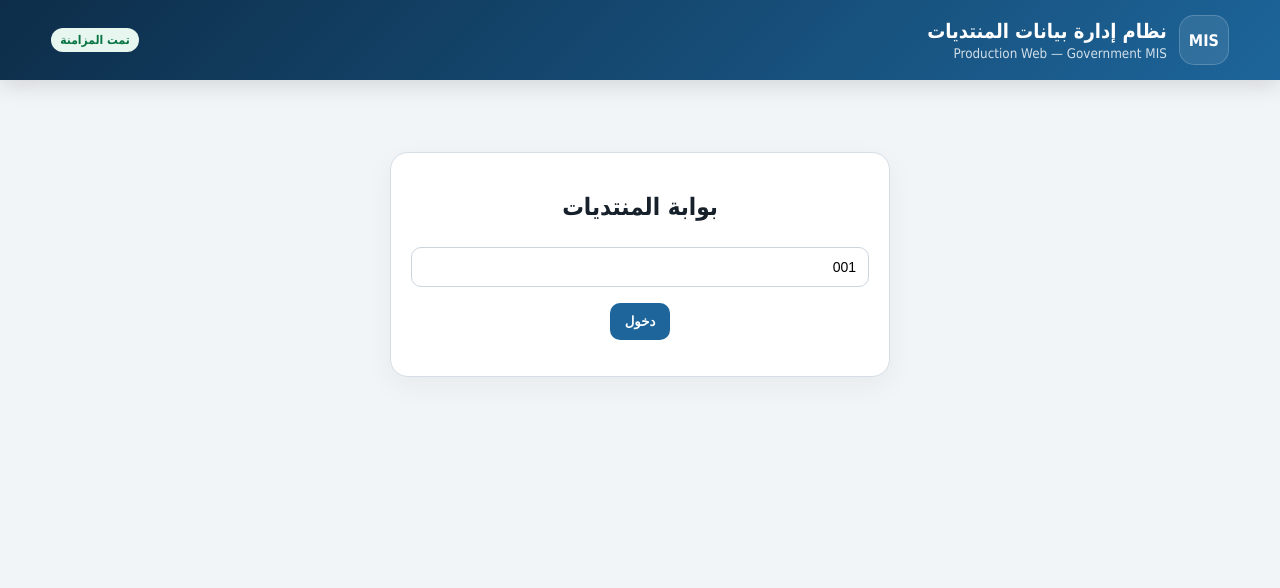
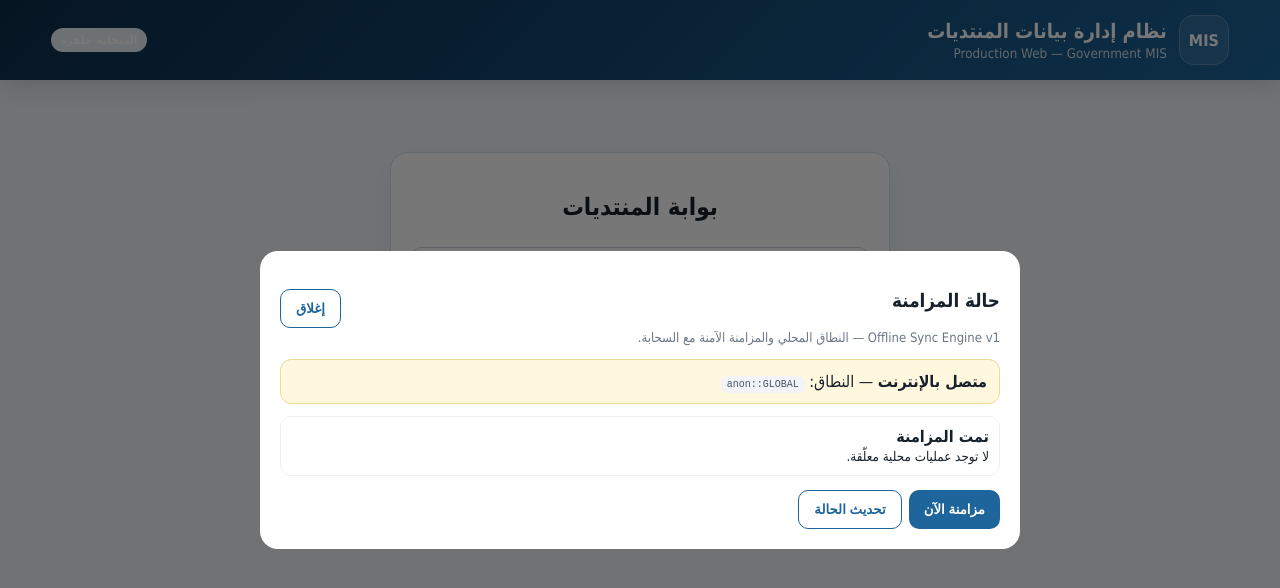
Before and after one commit to kingAbdulla/DominoMajlisPRO, a plain HTML site: page forum-mis-web/index.html in a window 1280 px wide. Both pictures are taken after a click on the button "السحابة جاهزة". Drawn offline with nearby package versions, Linux system fonts and the light colour scheme.

Commit message:
Add Offline Sync Engine queue and conflict status panel

```diff
--- a/forum-mis-web/index.html
+++ b/forum-mis-web/index.html
@@ -222,7 +222,7 @@ button,input,select,textarea{max-width:100%}
 </style>
 </head>
 <body>
-<header><div class="brand"><div class="syslogo">MIS</div><div><h1>نظام إدارة بيانات المنتديات</h1><small>Production Web — Government MIS</small></div></div><div class="rowBtns"><span id="cloudStatusBadge" class="badge" role="button" tabindex="0" title="حالة المزامنة" onclick="manualSyncNow()" onkeydown="if(event.key==='Enter'||event.key===' '){event.preventDefault();manualSyncNow()}">محلي</span><button id="changePasswordBtn" class="ghost hidden" onclick="openOwnPasswordChange(false)">تغيير كلمة المرور</button><button id="logoutBtn" class="ghost hidden" onclick="logout()">تسجيل الخروج</button></div></header>
+<header><div class="brand"><div class="syslogo">MIS</div><div><h1>نظام إدارة بيانات المنتديات</h1><small>Production Web — Government MIS</small></div></div><div class="rowBtns"><span id="cloudStatusBadge" class="badge" role="button" tabindex="0" title="حالة المزامنة" onclick="openSyncStatusPanel()" onkeydown="if(event.key==='Enter'||event.key===' '){event.preventDefault();openSyncStatusPanel()}">محلي</span><button id="changePasswordBtn" class="ghost hidden" onclick="openOwnPasswordChange(false)">تغيير كلمة المرور</button><button id="logoutBtn" class="ghost hidden" onclick="logout()">تسجيل الخروج</button></div></header>
 <div class="wrap">
 
 <section id="gate" class="screen active"><div class="card auth"><h2>بوابة المنتديات</h2><input id="forumCode" value="001"><p><button onclick="enterForum()">دخول</button></p><div id="gateMsg"></div></div></section>
@@ -297,6 +297,13 @@ button,input,select,textarea{max-width:100%}
 <div class="full note">كلمة المرور يجب أن تكون 10 أحرف على الأقل وتحتوي أحرفاً وأرقاماً.</div>
 <div class="full"><button onclick="submitPasswordLifecycle()">حفظ كلمة المرور</button></div>
 </div></div></div>
+
+<div id="syncStatusModal" class="modal"><div class="modalBox" style="max-width:760px">
+<div class="head"><div><h3>حالة المزامنة</h3><div class="subtitle">Offline Sync Engine v1 — النطاق المحلي والمزامنة الآمنة مع السحابة.</div></div><button class="ghost" onclick="closeSyncStatusPanel()">إغلاق</button></div>
+<div id="syncStatusSummary" class="note" style="margin-bottom:12px"></div>
+<div id="syncStatusList" class="adminList"></div>
+<div class="rowBtns" style="margin-top:14px"><button onclick="manualSyncNow()">مزامنة الآن</button><button class="ghost" onclick="renderSyncStatusPanel()">تحديث الحالة</button></div>
+</div></div>
 
 <section id="adminForums" class="screen"><div class="head"><h2>إدارة المنتديات</h2><button class="ghost" onclick="goHome()">رجوع</button></div>
 <div class="card form"><label>اسم المنتدى<input id="adminForumName"></label><label>رمز البوابة<input id="adminForumCode"></label><div class="full"><button onclick="adminAddForum()">إضافة منتدى</button></div></div>
@@ -464,9 +471,20 @@ function setCloudStatus(status,text){
  parts.push("اضغط للمحاولة اليدوية");
  b.title=parts.join("\n");
 }
+function syncStatusArabic(status){return({PENDING:"بانتظار المزامنة",RETRY:"بانتظار إعادة المحاولة",SYNCING:"يتم الرفع",CONFLICT:"تعارض يحتاج مراجعة",FAILED:"فشل المزامنة"})[status]||status||"-"}
+function openSyncStatusPanel(){renderSyncStatusPanel();el("syncStatusModal")?.classList.add("open")}
+function closeSyncStatusPanel(){el("syncStatusModal")?.classList.remove("open")}
+function renderSyncStatusPanel(){
+ const state=window.CloudBridge?.getSyncState?.()||{online:navigator.onLine!==false,queue:[],meta:{}};
+ const q=state.queue||[],meta=state.meta||{},summary=el("syncStatusSummary"),list=el("syncStatusList");
+ if(summary)summary.innerHTML="<b>"+(state.online?"متصل بالإنترنت":"وضع دون اتصال")+"</b> — النطاق: <span class='idChip'>"+esc(state.scope||"-")+"</span>"+(meta.lastSyncAt?" — آخر مزامنة ناجحة: "+esc(new Date(meta.lastSyncAt).toLocaleString("ar-IQ")):"")+(meta.lastError?"<br>آخر خطأ: "+esc(meta.lastError):"");
+ if(!list)return;
+ if(!q.length){list.innerHTML="<div class='adminRow'><div><b>تمت المزامنة</b><br><small>لا توجد عمليات محلية معلّقة.</small></div></div>";return}
+ list.innerHTML=q.map(x=>"<div class='adminRow'><div><b>"+esc(x.collection)+"</b><br><span class='idChip'>"+esc(x.entityId||x.rowId)+"</span></div><div>"+esc(x.operation)+"<br><small>LocalVersion "+esc(x.localVersion||1)+"</small></div><div><span class='badge "+(x.status==="CONFLICT"||x.status==="FAILED"?"rejected":"change")+"'>"+esc(syncStatusArabic(x.status))+"</span><br><small>"+esc(x.lastError||"")+"</small></div></div>").join("");
+}
 async function manualSyncNow(){
  if(!window.CloudBridge?.flushQueue)return;
- try{await window.CloudBridge.flushQueue()}catch(e){console.error("Manual sync",e);alert("تعذر إكمال المزامنة الآن. ستتم إعادة المحاولة تلقائياً عند توفر الاتصال.")}
+ try{await window.CloudBridge.flushQueue();renderSyncStatusPanel()}catch(e){console.error("Manual sync",e);alert("تعذر إكمال المزامنة الآن. ستتم إعادة المحاولة تلقائياً عند توفر الاتصال.");renderSyncStatusPanel()}
 }
 function applyCloudSnapshot(snap){
  if(!snap)return;
```
